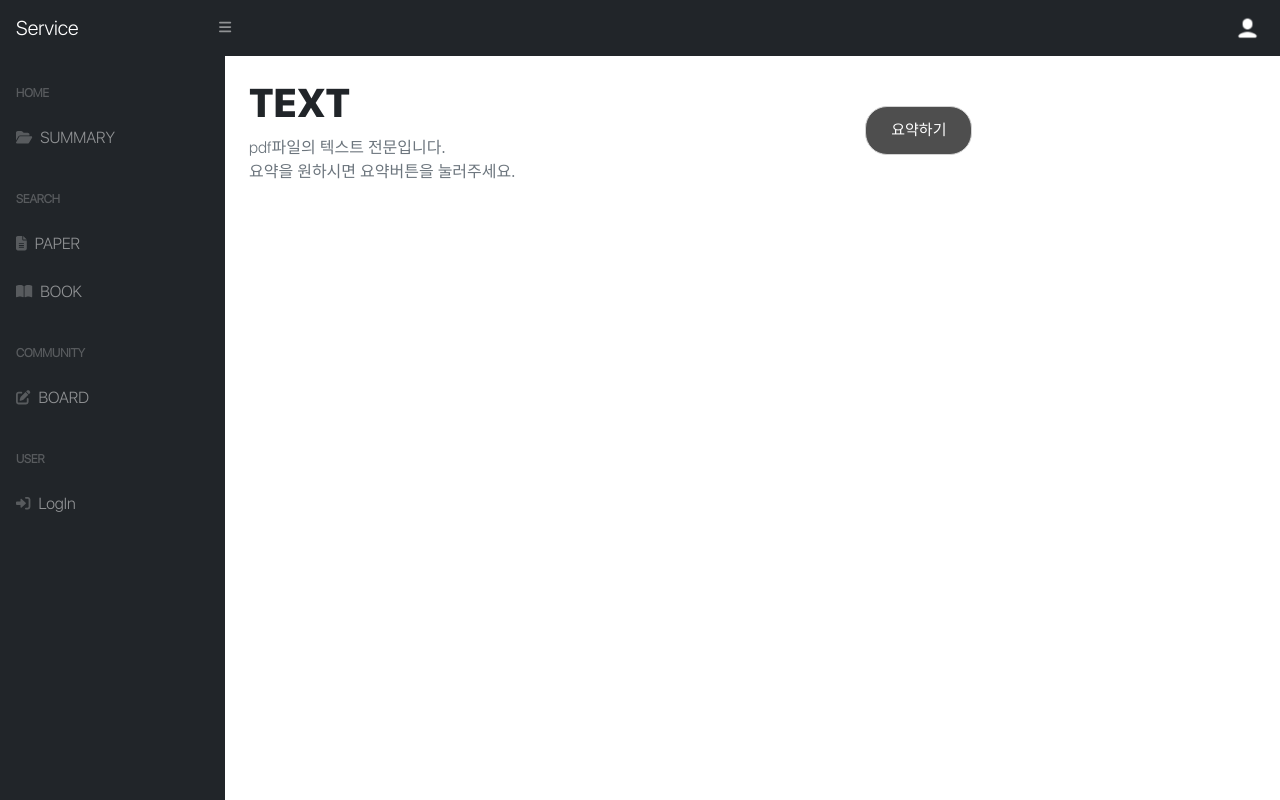
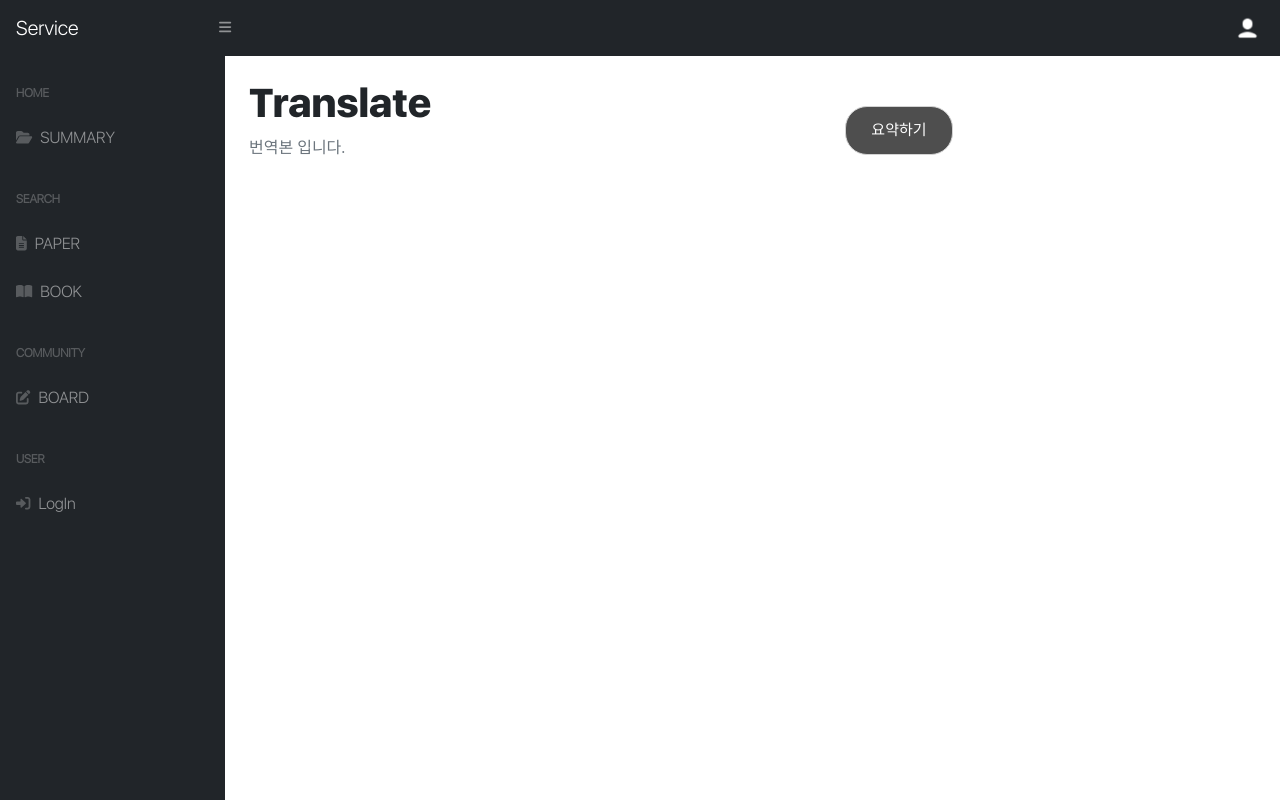
Before and after one commit to AIVLE-School-first-Big-Project/Summary, a Django app: template Summaryapp/templates/Summary/translate.html in a window 1280 px wide. Run offline with Django 4.2, Linux system fonts and the light colour scheme; the template is opened without the code that fills it, so the values that code supplies are empty; some libraries are stand-ins or nearby versions; some web fonts are replaced.

Commit message:
UI수정 및 오류수정

```diff
--- a/Mainapp/templates/Main/main.html
+++ b/Mainapp/templates/Main/main.html
@@ -39,7 +39,7 @@
         <div class="container">
           <div class="caption">
             <h2>Service Name</h2>
-            <p>Service는 복잡한 문서를 간단하게 요약해주는 서비스입니다. <br>업로드 한 번으로 시간을 절약하세요.<br>어쩌구 저쩌구...</p>
+            <p>Service는 복잡한 문서를 간단하게 요약해주는 서비스입니다. <br>업로드 한 번으로 시간을 절약하세요.<br></p>
 
             <div class="main-button-red">
               {% if user.is_authenticated %}
--- a/Searchapp/templates/Search/search_category.html
+++ b/Searchapp/templates/Search/search_category.html
@@ -44,7 +44,7 @@
                   <a href="{% url 'Mainapp:main' %}">
                     <h2>Search</h2>
                   </a>
-                  <p>논문과 자격증을 어쩌구...<br>저쩌구...</p>
+                  <p>논문과 자격증<br></p>
                 </div>
               </div>
             </div>
--- a/Summaryapp/templates/Summary/result2.html
+++ b/Summaryapp/templates/Summary/result2.html
@@ -26,7 +26,6 @@
                         <h1 class="mt-4">Summary</h1>
                         <ol class="breadcrumb mb-4">
                             <li class="breadcrumb-item active">요약본 입니다.</li>
-                            <div onclick="loading()" style="text-align: center;"></div>
                             <form action="{% url 'Summaryapp:downloadFile' %}">
                                 <div style="text-align: center;">
                                     <input type="submit" value="다운로드" class="submit-btn">
--- a/Summaryapp/templates/Summary/summary.html
+++ b/Summaryapp/templates/Summary/summary.html
@@ -52,6 +52,7 @@
         <script src="{% static 'js/scripts.js' %}"></script>
         <script src="{% static 'js/dropzone.js' %}" data-pdfjs-src="{% static 'pdf.js/build/pdf.js' %}"></script>
         <script src="{% static 'vendor/jquery/jquery.min.js' %}"></script>
+        <!-- <script src="https://cdn.jsdelivr.net/npm/simple-datatables@latest" crossorigin="anonymous"></script> -->
 
         <script type="text/javascript" src="{% static 'js/loadingoverlay.min.js' %}"></script>
         <script type="text/javascript" src="{% static 'js/loading.js' %}"></script>
--- a/Summaryapp/templates/Summary/translate.html
+++ b/Summaryapp/templates/Summary/translate.html
@@ -16,7 +16,7 @@
     <body class="sb-nav-fixed">
         <style>
             .submit-btn { position: relative;
-                          margin-left : 350px;
+                          margin-left : 500px;
                           top: -45px;
                         }
           </style>
@@ -24,11 +24,11 @@
             <div id="layoutSidenav_content">
                 <main>
                     <div class="container-fluid px-4">
-                          <h1 class="mt-4">TEXT</h1>
+                        <h1 class="mt-4">Translate</h1>
                         <ol class="breadcrumb mb-4">
-                              <li class="breadcrumb-item active">pdf파일의 텍스트 전문입니다.<br>요약을 원하시면 요약버튼을 눌러주세요.</li>
+                            <li class="breadcrumb-item active">번역본 입니다.</li>
                             <div onclick="loading()" style="text-align: center;">
-                                <Button id="writing_button" type="button" class="submit-btn" onclick="location.href='{% url "Summaryapp:result2" %}'">
+                                <Button id="writing_button" type="button" class="submit-btn" onclick="location.href='{% url "Summaryapp:enkr" %}'">
                                   요약하기
                                 </Button>
                             </div>
--- a/Summaryapp/views.py
+++ b/Summaryapp/views.py
@@ -133,6 +133,7 @@
     global encode_title
 
     text = stext
+    text = str(text)
 
     max = 500
     result = []
@@ -1042,6 +1043,7 @@
     global encode_title
 
     text = totals
+    text = str(text)
 
     max = 500
     result = []
```
Also changed, not shown: Summaryapp/templates/Summary/result.html (+14 -5 lines). Lines whose indentation alone changed are shown as unchanged.
